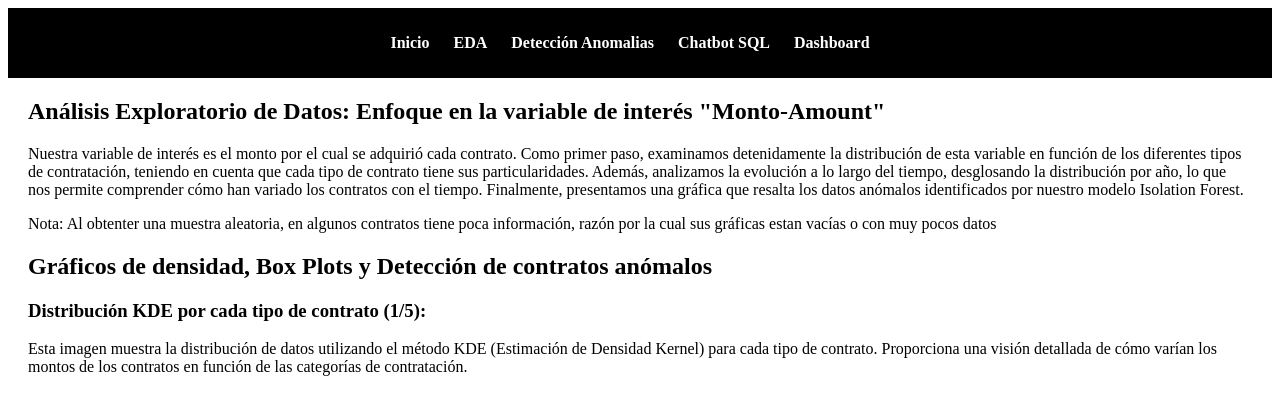
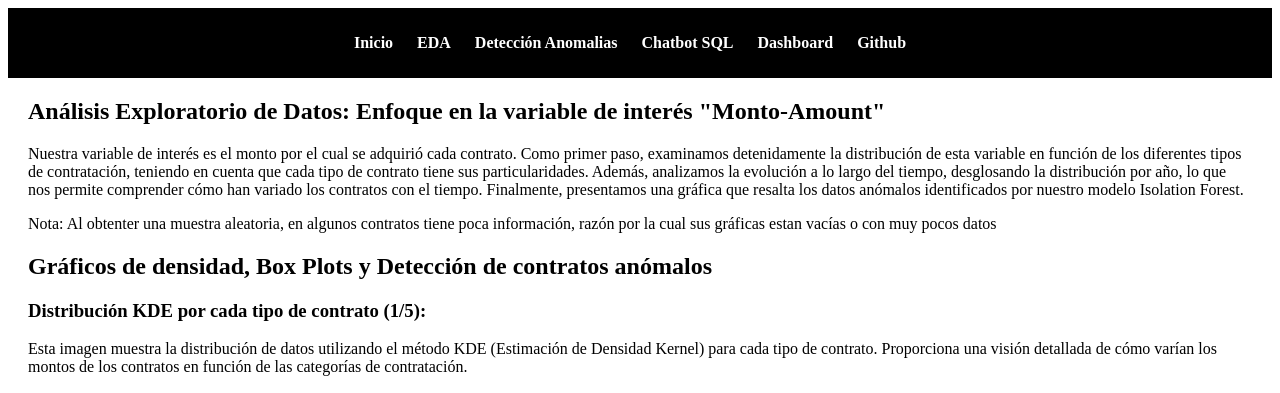
Before and after one commit to MateoHeras77/Iackathon_ComprasPublicas, a Flask app: page /EDA in a window 1280 px wide; the page is wider, and only the part inside the window is pictured. Shown: the top 393 px of that part. Run offline with Flask 3, Linux system fonts and the light colour scheme; parts of the project's set-up code (start-up, migrations or seed data) failed here and were passed over.

Commit message:
Add github seccion

```diff
--- a/templates/base.html
+++ b/templates/base.html
@@ -51,6 +51,8 @@
                 <li><a href="/ANOMALIAS">Detección Anomalias</a></li>
                 <li><a href="/ChatbotSQL">Chatbot SQL</a></li>
                 <li><a href="https://lookerstudio.google.com/reporting/0e0136de-c495-4501-8042-513105cea418" target="_blank">Dashboard</a></li>
+                <li><a href="https://github.com/MateoHeras77/Iackathon_ComprasPublicas" target="_blank">Github</a></li>
+
                 <!-- Agrega más elementos de menú según sea necesario -->
             </ul>
         </nav>
```
